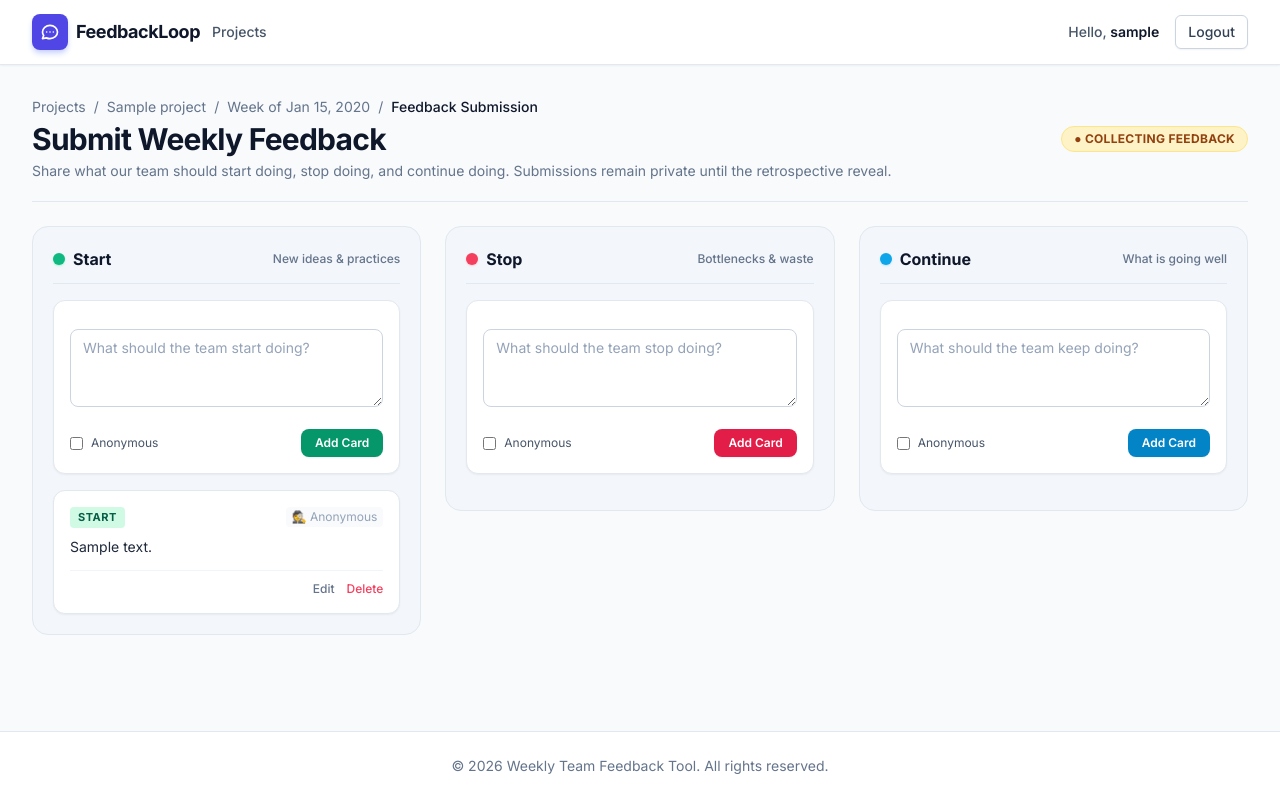
After one commit to parnamijanesh-creator/project-feedback, a Django app: a page that uses templates/base.html in a window 1280 px wide. The commit adds this page. Run offline with Django 5.2, Linux system fonts and the light colour scheme; a user stored in the database is signed in; tables that the repository leaves empty hold one stand-in row (values such as "Sample post"); some libraries are stand-ins or nearby versions.

Commit message:
feat(cycles): implement 3-column feedback submission interface with HTMX (refs #7)

```diff
--- a/apps/cycles/urls.py
+++ b/apps/cycles/urls.py
@@ -1,9 +1,21 @@
-"""URL configuration for feedback cycles."""
+"""URL configuration for feedback cycles and card submissions."""
 from django.urls import path
-from .views import CycleCreateView, CycleDetailView, CycleStatusTransitionView
+from .views import (
+    CardDeleteView,
+    CardDetailPartialView,
+    CardEditView,
+    CycleCreateView,
+    CycleDetailView,
+    CycleStatusTransitionView,
+    FeedbackSubmitView,
+)
 
 urlpatterns = [
     path("projects/<slug:slug>/cycles/new/", CycleCreateView.as_view(), name="cycle_create"),
     path("projects/<slug:slug>/cycles/<int:pk>/", CycleDetailView.as_view(), name="cycle_detail"),
     path("projects/<slug:slug>/cycles/<int:pk>/status/", CycleStatusTransitionView.as_view(), name="cycle_status_transition"),
+    path("projects/<slug:slug>/cycles/<int:pk>/submit/", FeedbackSubmitView.as_view(), name="feedback_submit"),
+    path("projects/<slug:slug>/cycles/<int:cycle_pk>/cards/<int:card_pk>/edit/", CardEditView.as_view(), name="card_edit"),
+    path("projects/<slug:slug>/cycles/<int:cycle_pk>/cards/<int:card_pk>/", CardDetailPartialView.as_view(), name="card_detail_partial"),
+    path("projects/<slug:slug>/cycles/<int:cycle_pk>/cards/<int:card_pk>/delete/", CardDeleteView.as_view(), name="card_delete"),
 ]
--- a/apps/cycles/views.py
+++ b/apps/cycles/views.py
@@ -1,13 +1,15 @@
-"""Views for managing Feedback Cycles and phase transitions."""
+"""Views for managing Feedback Cycles, phase transitions, and card submissions."""
 from django.contrib import messages
 from django.contrib.auth.mixins import LoginRequiredMixin
-from django.core.exceptions import PermissionDenied
+from django.core.exceptions import PermissionDenied, ValidationError
+from django.db.models import Q
+from django.http import HttpResponse, HttpResponseForbidden
 from django.shortcuts import get_object_or_404, redirect, render
 from django.views import View
 
 from apps.projects.models import Project, ProjectMember
 from .forms import FeedbackCycleCreateForm
-from .models import FeedbackCycle
+from .models import FeedbackCard, FeedbackCycle
 
 
 class CycleCreateView(LoginRequiredMixin, View):
@@ -84,3 +86,180 @@ class CycleStatusTransitionView(LoginRequiredMixin, View):
         cycle.save()
         messages.success(request, f"Cycle status updated to '{cycle.get_status_display()}'.")
         return redirect("cycle_detail", slug=slug, pk=pk)
+
+
+class FeedbackSubmitView(LoginRequiredMixin, View):
+    """Three-column feedback submission view (Start, Stop, Continue) with HTMX support."""
+
+    def get_project_and_cycle(self, request, slug, pk):
+        project = get_object_or_404(Project, slug=slug)
+        membership = ProjectMember.objects.filter(project=project, user=request.user).first()
+        if not membership:
+            raise PermissionDenied("You are not a member of this project.")
+        cycle = get_object_or_404(FeedbackCycle, pk=pk, project=project)
+        return project, cycle
+
+    def get(self, request, slug, pk):
+        project, cycle = self.get_project_and_cycle(request, slug, pk)
+
+        # Non-Negotiable Rule #2: Private until revealed. Only query cards authored by current user
+        # (either matching user FK or matching anonymous card IDs stored in active user session).
+        anon_ids = request.session.get("anonymous_card_ids", [])
+        user_cards = cycle.cards.filter(Q(user=request.user) | Q(id__in=anon_ids))
+
+        context = {
+            "project": project,
+            "cycle": cycle,
+            "start_cards": user_cards.filter(category=FeedbackCard.Category.START),
+            "stop_cards": user_cards.filter(category=FeedbackCard.Category.STOP),
+            "continue_cards": user_cards.filter(category=FeedbackCard.Category.CONTINUE),
+        }
+        return render(request, "cycles/submit.html", context)
+
+    def post(self, request, slug, pk):
+        project, cycle = self.get_project_and_cycle(request, slug, pk)
+
+        if cycle.status != FeedbackCycle.Status.COLLECTING:
+            return HttpResponseForbidden("Feedback collection is closed for this cycle.")
+
+        category = request.POST.get("category", "").upper()
+        text = request.POST.get("text", "").strip()
+        is_anonymous = request.POST.get("is_anonymous") in ["on", "true", "True", True]
+
+        if not text:
+            if request.headers.get("HX-Request"):
+                return HttpResponse(
+                    '<div class="form-error mt-1 text-xs text-rose-600">Card text cannot be blank.</div>',
+                    status=422,
+                )
+            messages.error(request, "Card text cannot be blank.")
+            return redirect("feedback_submit", slug=slug, pk=pk)
+
+        if category not in FeedbackCard.Category.values:
+            if request.headers.get("HX-Request"):
+                return HttpResponse(
+                    '<div class="form-error mt-1 text-xs text-rose-600">Invalid category.</div>',
+                    status=422,
+                )
+            messages.error(request, "Invalid category.")
+            return redirect("feedback_submit", slug=slug, pk=pk)
+
+        card = FeedbackCard(
+            cycle=cycle,
+            user=request.user if not is_anonymous else None,
+            category=category,
+            text=text,
+            is_anonymous=is_anonymous,
+        )
+        card.save()
+
+        if is_anonymous:
+            anon_ids = request.session.setdefault("anonymous_card_ids", [])
+            anon_ids.append(card.id)
+            request.session.modified = True
+
+        if request.headers.get("HX-Request"):
+            return render(
+                request,
+                "cycles/partials/card_item.html",
+                {"card": card, "cycle": cycle, "project": project},
+            )
+
+        messages.success(request, f"Added {card.get_category_display()} feedback card.")
+        return redirect("feedback_submit", slug=slug, pk=pk)
+
+
+class CardEditView(LoginRequiredMixin, View):
+    """Inline HTMX card editing allowing users to update their own cards."""
+
+    def get_card_and_verify_owner(self, request, slug, cycle_pk, card_pk):
+        project = get_object_or_404(Project, slug=slug)
+        membership = ProjectMember.objects.filter(project=project, user=request.user).first()
+        if not membership:
+            raise PermissionDenied("You are not a member of this project.")
+
+        cycle = get_object_or_404(FeedbackCycle, pk=cycle_pk, project=project)
+        card = get_object_or_404(FeedbackCard, pk=card_pk, cycle=cycle)
+
+        anon_ids = request.session.get("anonymous_card_ids", [])
+        is_owner = (card.user == request.user) or (card.id in anon_ids)
+        if not is_owner:
+            raise PermissionDenied("You cannot edit this feedback card.")
+
+        return project, cycle, card
+
+    def get(self, request, slug, cycle_pk, card_pk):
+        project, cycle, card = self.get_card_and_verify_owner(request, slug, cycle_pk, card_pk)
+        return render(
+            request,
+            "cycles/partials/card_edit_form.html",
+            {"project": project, "cycle": cycle, "card": card},
+        )
+
+    def post(self, request, slug, cycle_pk, card_pk):
+        project, cycle, card = self.get_card_and_verify_owner(request, slug, cycle_pk, card_pk)
+
+        if cycle.status != FeedbackCycle.Status.COLLECTING:
+            return HttpResponseForbidden("Feedback collection is closed.")
+
+        new_text = request.POST.get("text", "").strip()
+        if not new_text:
+            return render(
+                request,
+                "cycles/partials/card_edit_form.html",
+                {"project": project, "cycle": cycle, "card": card, "error": "Card text cannot be blank."},
+                status=422,
+            )
+
+        card.text = new_text
+        card.save()
+        return render(
+            request,
+            "cycles/partials/card_item.html",
+            {"project": project, "cycle": cycle, "card": card},
+        )
+
+
+class CardDetailPartialView(LoginRequiredMixin, View):
+    """Renders card item partial when user cancels inline editing."""
+
+    def get(self, request, slug, cycle_pk, card_pk):
+        project = get_object_or_404(Project, slug=slug)
+        cycle = get_object_or_404(FeedbackCycle, pk=cycle_pk, project=project)
+        card = get_object_or_404(FeedbackCard, pk=card_pk, cycle=cycle)
+        return render(
+            request,
+            "cycles/partials/card_item.html",
+            {"project": project, "cycle": cycle, "card": card},
+        )
+
+
+class CardDeleteView(LoginRequiredMixin, View):
+    """Deletes a card authored by the current user via HTMX."""
+
+    def post(self, request, slug, cycle_pk, card_pk):
+        project = get_object_or_404(Project, slug=slug)
+        membership = ProjectMember.objects.filter(project=project, user=request.user).first()
+        if not membership:
+            raise PermissionDenied("You are not a member of this project.")
+
+        cycle = get_object_or_404(FeedbackCycle, pk=cycle_pk, project=project)
+        if cycle.status != FeedbackCycle.Status.COLLECTING:
+            return HttpResponseForbidden("Feedback collection is closed.")
+
+        card = get_object_or_404(FeedbackCard, pk=card_pk, cycle=cycle)
+        anon_ids = request.session.get("anonymous_card_ids", [])
+        is_owner = (card.user == request.user) or (card.id in anon_ids)
+        if not is_owner:
+            raise PermissionDenied("You cannot delete this feedback card.")
+
+        card.delete()
+        if card.id in anon_ids:
+            anon_ids.remove(card.id)
+            request.session["anonymous_card_ids"] = anon_ids
+            request.session.modified = True
+
+        return HttpResponse("", status=200)
+
+    def delete(self, request, slug, cycle_pk, card_pk):
+        return self.post(request, slug, cycle_pk, card_pk)
--- a/templates/base.html
+++ b/templates/base.html
@@ -6,6 +6,8 @@
     <title>{% block title %}Weekly Team Feedback Tool{% endblock %}</title>
     <!-- Tailwind CSS CDN for rapid styling -->
     <script src="https://cdn.tailwindcss.com"></script>
+    <!-- HTMX 2.x -->
+    <script src="https://unpkg.com/htmx.org@2.0.2"></script>
     <link rel="preconnect" href="https://fonts.googleapis.com">
     <link rel="preconnect" href="https://fonts.gstatic.com" crossorigin>
     <link href="https://fonts.googleapis.com/css2?family=Inter:wght@300;400;500;600;700&display=swap" rel="stylesheet">
@@ -14,7 +16,7 @@
     </style>
     {% block extra_head %}{% endblock %}
 </head>
-<body class="min-h-full flex flex-col text-slate-900 bg-slate-50 antialiased">
+<body hx-headers='{"X-CSRFToken": "{{ csrf_token }}"}' class="min-h-full flex flex-col text-slate-900 bg-slate-50 antialiased">
     <!-- Header Navigation -->
     <header class="bg-white border-b border-slate-200 shadow-sm sticky top-0 z-30">
         <div class="max-w-7xl mx-auto px-4 sm:px-6 lg:px-8">
--- a/templates/cycles/cycle_detail.html
+++ b/templates/cycles/cycle_detail.html
@@ -75,6 +75,11 @@
             <p class="text-sm text-slate-500 max-w-md mx-auto mt-1 mb-6">
                 Teammates can submit anonymous Start, Stop, and Continue feedback cards for this cycle.
             </p>
+            <div class="mb-6">
+                <a href="{% url 'feedback_submit' slug=project.slug pk=cycle.pk %}" class="inline-flex items-center px-5 py-2.5 rounded-xl bg-indigo-600 hover:bg-indigo-700 text-white font-semibold text-sm shadow-md shadow-indigo-100 transition">
+                    Submit Feedback &rarr;
+                </a>
+            </div>
             <div class="inline-flex items-center gap-2 text-xs text-slate-400 bg-slate-50 px-3 py-1.5 rounded-lg border border-slate-200">
                 🔒 Anonymous & Private until Facilitator reveals the board
             </div>
--- /dev/null
+++ b/templates/cycles/partials/card_item.html
@@ -0,0 +1,45 @@
+<div id="card-{{ card.id }}" class="bg-white p-4 rounded-xl border border-slate-200 shadow-sm hover:shadow transition relative group">
+    <div class="flex justify-between items-start mb-2">
+        <span class="inline-flex items-center px-2 py-0.5 rounded text-[11px] font-bold uppercase tracking-wider
+            {% if card.category == 'START' %}
+                bg-emerald-100 text-emerald-800
+            {% elif card.category == 'STOP' %}
+                bg-rose-100 text-rose-800
+            {% else %}
+                bg-sky-100 text-sky-800
+            {% endif %}">
+            {{ card.get_category_display }}
+        </span>
+        <div class="flex items-center space-x-1">
+            {% if card.is_anonymous %}
+                <span class="inline-flex items-center text-xs text-slate-400 gap-1 bg-slate-50 px-1.5 py-0.5 rounded" title="Anonymous submission">
+                    🕵️ Anonymous
+                </span>
+            {% else %}
+                <span class="text-xs text-slate-500 font-medium">
+                    {{ card.user.username }}
+                </span>
+            {% endif %}
+        </div>
+    </div>
+
+    <p class="text-slate-800 text-sm whitespace-pre-wrap leading-relaxed">{{ card.text }}</p>
+
+    {% if cycle.status == 'COLLECTING' %}
+        <div class="mt-3 pt-2.5 border-t border-slate-100 flex justify-end gap-3 text-xs">
+            <button hx-get="{% url 'card_edit' slug=project.slug cycle_pk=cycle.pk card_pk=card.id %}"
+                    hx-target="#card-{{ card.id }}"
+                    hx-swap="outerHTML"
+                    class="font-medium text-slate-500 hover:text-indigo-600 transition">
+                Edit
+            </button>
+            <button hx-post="{% url 'card_delete' slug=project.slug cycle_pk=cycle.pk card_pk=card.id %}"
+                    hx-target="#card-{{ card.id }}"
+                    hx-swap="outerHTML"
+                    hx-confirm="Are you sure you want to delete this feedback card?"
+                    class="font-medium text-rose-500 hover:text-rose-700 transition">
+                Delete
+            </button>
+        </div>
+    {% endif %}
+</div>
--- /dev/null
+++ b/templates/cycles/submit.html
@@ -0,0 +1,196 @@
+{% extends "base.html" %}
+
+{% block title %}Submit Feedback — {{ project.name }} (Week of {{ cycle.week_date }}){% endblock %}
+
+{% block content %}
+<div class="space-y-6">
+    <!-- Top Breadcrumb & Title Bar -->
+    <div class="flex flex-col sm:flex-row justify-between items-start sm:items-center gap-4 border-b border-slate-200 pb-5">
+        <div>
+            <div class="flex items-center gap-2 text-sm text-slate-500 mb-1">
+                <a href="{% url 'project_list' %}" class="hover:text-indigo-600 transition">Projects</a>
+                <span>/</span>
+                <a href="{% url 'project_detail' slug=project.slug %}" class="hover:text-indigo-600 transition">{{ project.name }}</a>
+                <span>/</span>
+                <a href="{% url 'cycle_detail' slug=project.slug pk=cycle.pk %}" class="hover:text-indigo-600 transition">Week of {{ cycle.week_date|date:"M d, Y" }}</a>
+                <span>/</span>
+                <span class="text-slate-900 font-medium">Feedback Submission</span>
+            </div>
+            <h1 class="text-3xl font-extrabold text-slate-900 tracking-tight">
+                Submit Weekly Feedback
+            </h1>
+            <p class="text-sm text-slate-500 mt-1">
+                Share what our team should start doing, stop doing, and continue doing. Submissions remain private until the retrospective reveal.
+            </p>
+        </div>
+
+        <div class="flex items-center gap-3">
+            <span class="inline-flex items-center px-3 py-1 rounded-full text-xs font-bold uppercase tracking-wide
+                {% if cycle.status == 'COLLECTING' %}
+                    bg-amber-100 text-amber-800 border border-amber-200
+                {% elif cycle.status == 'RETROSPECTIVE' %}
+                    bg-indigo-100 text-indigo-800 border border-indigo-200
+                {% else %}
+                    bg-emerald-100 text-emerald-800 border border-emerald-200
+                {% endif %}">
+                ● {{ cycle.get_status_display }}
+            </span>
+        </div>
+    </div>
+
+    {% if cycle.status != 'COLLECTING' %}
+        <!-- Closed Cycle Banner -->
+        <div class="p-4 rounded-xl bg-amber-50 border border-amber-200 text-amber-900 text-sm flex items-center gap-3">
+            <span class="text-xl">⚠️</span>
+            <div>
+                <p class="font-semibold">Feedback collection is closed for this cycle.</p>
+                <p class="text-xs text-amber-700 mt-0.5">The cycle is currently in {{ cycle.get_status_display }} phase. Submissions are locked.</p>
+            </div>
+        </div>
+    {% endif %}
+
+    <!-- Three Columns (Start, Stop, Continue) -->
+    <div class="grid grid-cols-1 md:grid-cols-3 gap-6 items-start">
+        <!-- START COLUMN -->
+        <div class="bg-slate-100/70 rounded-2xl p-5 border border-slate-200 flex flex-col space-y-4">
+            <div class="flex items-center justify-between pb-3 border-b border-slate-200">
+                <div class="flex items-center space-x-2">
+                    <span class="w-3 h-3 rounded-full bg-emerald-500 shadow-sm shadow-emerald-200"></span>
+                    <h2 class="font-bold text-slate-900">Start</h2>
+                </div>
+                <span class="text-xs text-slate-500 font-medium">New ideas & practices</span>
+            </div>
+
+            {% if cycle.status == 'COLLECTING' %}
+                <!-- Input Form -->
+                <form hx-post="{% url 'feedback_submit' slug=project.slug pk=cycle.pk %}"
+                      hx-target="#cards-start"
+                      hx-swap="beforeend"
+                      hx-on::after-request="if(event.detail.successful) { this.reset(); const err = this.querySelector('.form-error'); if(err) err.innerHTML = ''; }"
+                      class="bg-white p-4 rounded-xl border border-slate-200 shadow-sm space-y-3">
+                    {% csrf_token %}
+                    <input type="hidden" name="category" value="START">
+                    <div>
+                        <textarea name="text"
+                                  rows="3"
+                                  placeholder="What should the team start doing?"
+                                  required
+                                  class="w-full px-3 py-2 border border-slate-300 rounded-lg text-sm placeholder-slate-400 focus:ring-2 focus:ring-emerald-500 focus:border-emerald-500 focus:outline-none"></textarea>
+                        <div class="form-error mt-1 text-xs text-rose-600"></div>
+                    </div>
+                    <div class="flex items-center justify-between pt-1">
+                        <label class="flex items-center space-x-2 text-xs text-slate-600 cursor-pointer select-none">
+                            <input type="checkbox" name="is_anonymous" class="rounded border-slate-300 text-emerald-600 focus:ring-emerald-500">
+                            <span>Anonymous</span>
+                        </label>
+                        <button type="submit" class="px-3.5 py-1.5 rounded-lg bg-emerald-600 hover:bg-emerald-700 text-white font-semibold text-xs transition shadow-sm">
+                            Add Card
+                        </button>
+                    </div>
+                </form>
+            {% endif %}
+
+            <!-- Cards Container -->
+            <div id="cards-start" class="space-y-3">
+                {% for card in start_cards %}
+                    {% include "cycles/partials/card_item.html" with card=card cycle=cycle project=project %}
+                {% endfor %}
+            </div>
+        </div>
+
+        <!-- STOP COLUMN -->
+        <div class="bg-slate-100/70 rounded-2xl p-5 border border-slate-200 flex flex-col space-y-4">
+            <div class="flex items-center justify-between pb-3 border-b border-slate-200">
+                <div class="flex items-center space-x-2">
+                    <span class="w-3 h-3 rounded-full bg-rose-500 shadow-sm shadow-rose-200"></span>
+                    <h2 class="font-bold text-slate-900">Stop</h2>
+                </div>
+                <span class="text-xs text-slate-500 font-medium">Bottlenecks & waste</span>
+            </div>
+
+            {% if cycle.status == 'COLLECTING' %}
+                <!-- Input Form -->
+                <form hx-post="{% url 'feedback_submit' slug=project.slug pk=cycle.pk %}"
+                      hx-target="#cards-stop"
+                      hx-swap="beforeend"
+                      hx-on::after-request="if(event.detail.successful) { this.reset(); const err = this.querySelector('.form-error'); if(err) err.innerHTML = ''; }"
+                      class="bg-white p-4 rounded-xl border border-slate-200 shadow-sm space-y-3">
+                    {% csrf_token %}
+                    <input type="hidden" name="category" value="STOP">
+                    <div>
+                        <textarea name="text"
+                                  rows="3"
+                                  placeholder="What should the team stop doing?"
+                                  required
+                                  class="w-full px-3 py-2 border border-slate-300 rounded-lg text-sm placeholder-slate-400 focus:ring-2 focus:ring-rose-500 focus:border-rose-500 focus:outline-none"></textarea>
+                        <div class="form-error mt-1 text-xs text-rose-600"></div>
+                    </div>
+                    <div class="flex items-center justify-between pt-1">
+                        <label class="flex items-center space-x-2 text-xs text-slate-600 cursor-pointer select-none">
+                            <input type="checkbox" name="is_anonymous" class="rounded border-slate-300 text-rose-600 focus:ring-rose-500">
+                            <span>Anonymous</span>
+                        </label>
+                        <button type="submit" class="px-3.5 py-1.5 rounded-lg bg-rose-600 hover:bg-rose-700 text-white font-semibold text-xs transition shadow-sm">
+                            Add Card
+                        </button>
+                    </div>
+                </form>
+            {% endif %}
+
+            <!-- Cards Container -->
+            <div id="cards-stop" class="space-y-3">
+                {% for card in stop_cards %}
+                    {% include "cycles/partials/card_item.html" with card=card cycle=cycle project=project %}
+                {% endfor %}
+            </div>
+        </div>
+
+        <!-- CONTINUE COLUMN -->
+        <div class="bg-slate-100/70 rounded-2xl p-5 border border-slate-200 flex flex-col space-y-4">
+            <div class="flex items-center justify-between pb-3 border-b border-slate-200">
+                <div class="flex items-center space-x-2">
+                    <span class="w-3 h-3 rounded-full bg-sky-500 shadow-sm shadow-sky-200"></span>
+                    <h2 class="font-bold text-slate-900">Continue</h2>
+                </div>
+                <span class="text-xs text-slate-500 font-medium">What is going well</span>
+            </div>
+
+            {% if cycle.status == 'COLLECTING' %}
+                <!-- Input Form -->
+                <form hx-post="{% url 'feedback_submit' slug=project.slug pk=cycle.pk %}"
+                      hx-target="#cards-continue"
+                      hx-swap="beforeend"
+                      hx-on::after-request="if(event.detail.successful) { this.reset(); const err = this.querySelector('.form-error'); if(err) err.innerHTML = ''; }"
+                      class="bg-white p-4 rounded-xl border border-slate-200 shadow-sm space-y-3">
+                    {% csrf_token %}
+                    <input type="hidden" name="category" value="CONTINUE">
+                    <div>
+                        <textarea name="text"
+                                  rows="3"
+                                  placeholder="What should the team keep doing?"
+                                  required
+                                  class="w-full px-3 py-2 border border-slate-300 rounded-lg text-sm placeholder-slate-400 focus:ring-2 focus:ring-sky-500 focus:border-sky-500 focus:outline-none"></textarea>
+                        <div class="form-error mt-1 text-xs text-rose-600"></div>
+                    </div>
+                    <div class="flex items-center justify-between pt-1">
+                        <label class="flex items-center space-x-2 text-xs text-slate-600 cursor-pointer select-none">
+                            <input type="checkbox" name="is_anonymous" class="rounded border-slate-300 text-sky-600 focus:ring-sky-500">
+                            <span>Anonymous</span>
+                        </label>
+                        <button type="submit" class="px-3.5 py-1.5 rounded-lg bg-sky-600 hover:bg-sky-700 text-white font-semibold text-xs transition shadow-sm">
+                            Add Card
+                        </button>
+                    </div>
+                </form>
+            {% endif %}
+
+            <!-- Cards Container -->
+            <div id="cards-continue" class="space-y-3">
+                {% for card in continue_cards %}
+                    {% include "cycles/partials/card_item.html" with card=card cycle=cycle project=project %}
+                {% endfor %}
+            </div>
+        </div>
+    </div>
+</div>
+{% endblock %}
```
Also changed, not shown: templates/cycles/partials/card_edit_form.html (added, +37 -0 lines), tests/test_feedback_views.py (added, +230 -0 lines).
